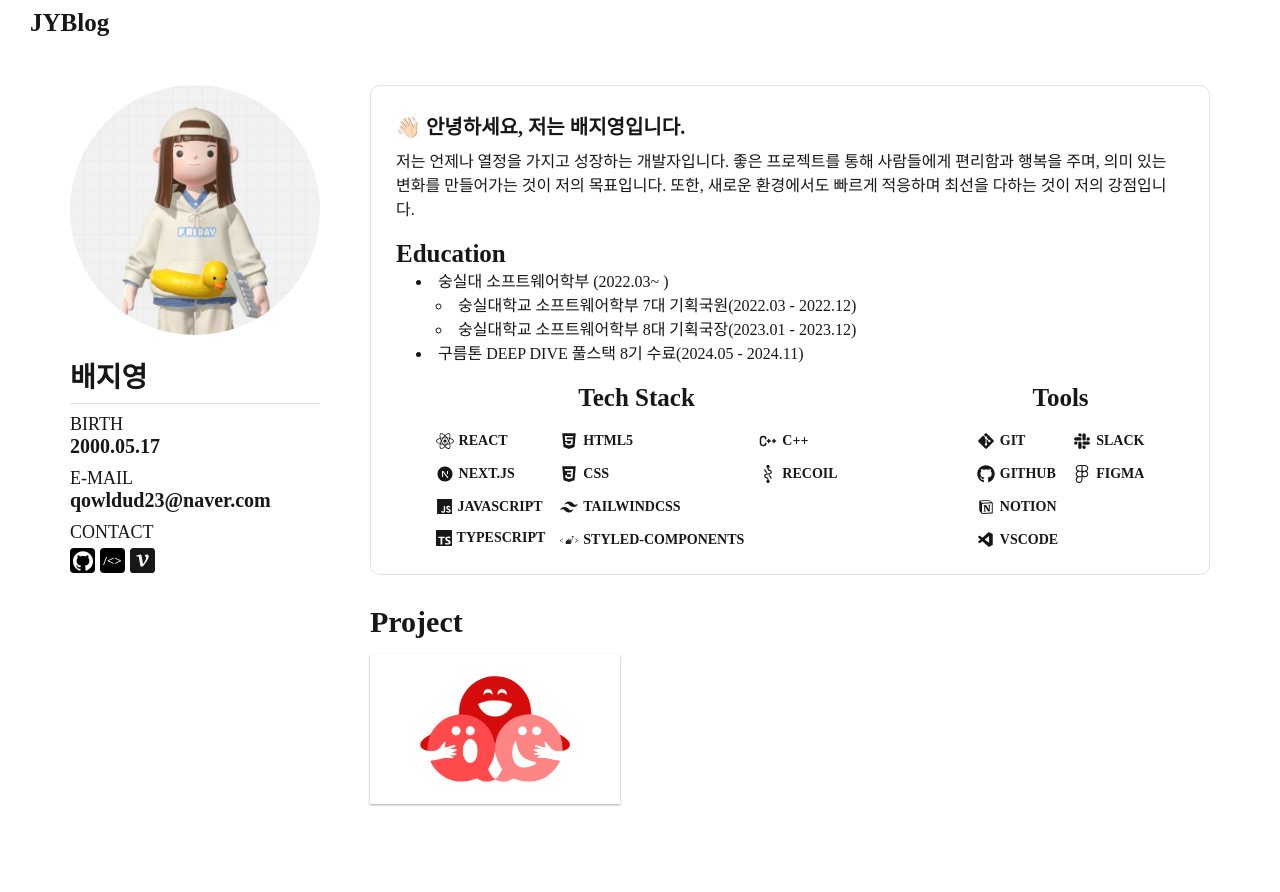
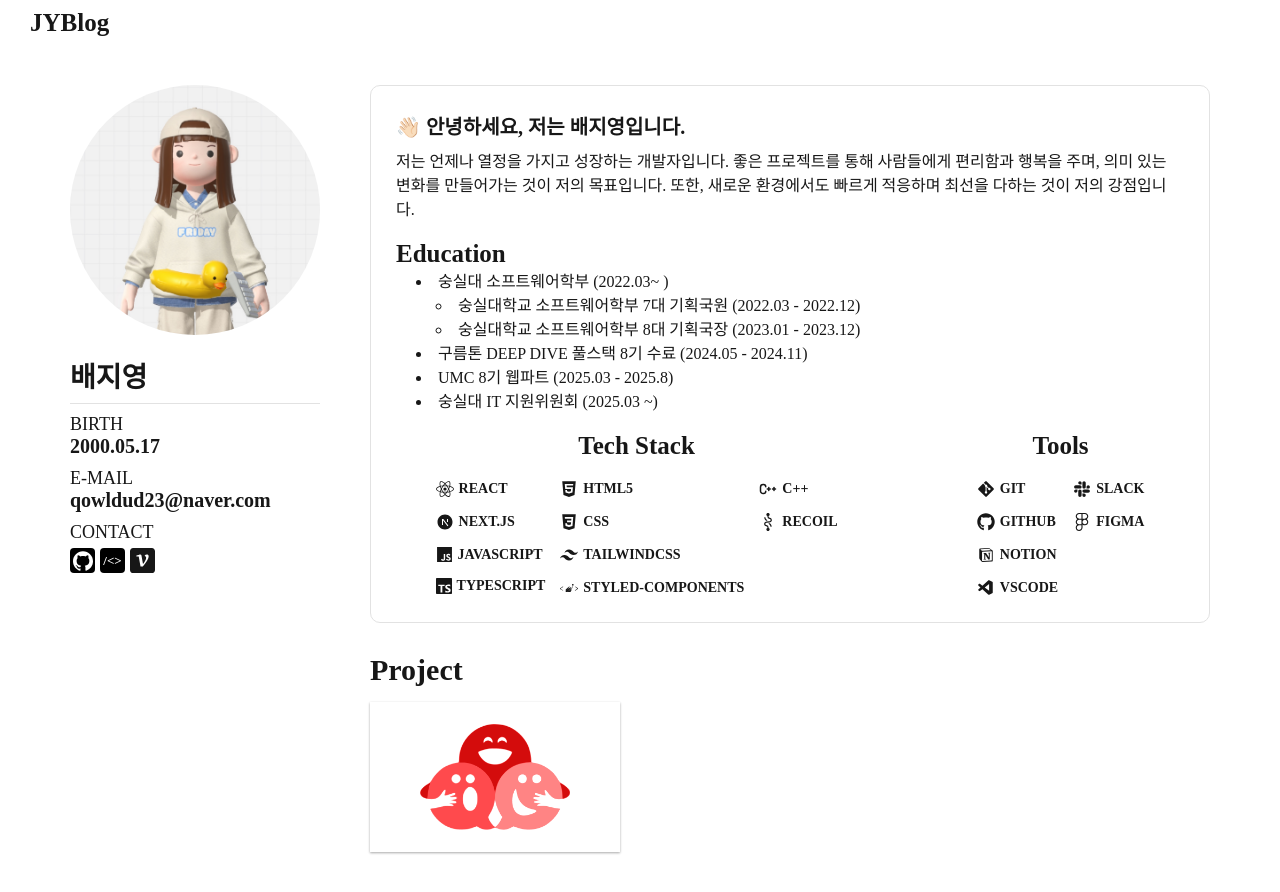
Before and after one commit to qowldud/JYBlog, a Next.js app: page / in a window 1280 px wide. Before the commit the page ends 844 px from the top, so only its background shows below. Built offline with nearby package versions, Linux system fonts and the light colour scheme.

Commit message:
feat: Education 추가

```diff
--- a/src/app/_components/education/Education.tsx
+++ b/src/app/_components/education/Education.tsx
@@ -11,15 +11,17 @@
               숭실대 소프트웨어학부 (2022.03~ )
               <ul>
                 <li>
-                  숭실대학교 소프트웨어학부 7대 기획국원(2022.03 - 2022.12)
+                  숭실대학교 소프트웨어학부 7대 기획국원 (2022.03 - 2022.12)
                 </li>
                 <li>
-                  숭실대학교 소프트웨어학부 8대 기획국장(2023.01 - 2023.12)
+                  숭실대학교 소프트웨어학부 8대 기획국장 (2023.01 - 2023.12)
                 </li>
               </ul>
             </li>
 
-            <li>구름톤 DEEP DIVE 풀스택 8기 수료(2024.05 - 2024.11)</li>
+            <li>구름톤 DEEP DIVE 풀스택 8기 수료 (2024.05 - 2024.11)</li>
+            <li>UMC 8기 웹파트 (2025.03 - 2025.8)</li>
+            <li>숭실대 IT 지원위원회 (2025.03 ~)</li>
           </ul>
         </div>
       </div>
```
